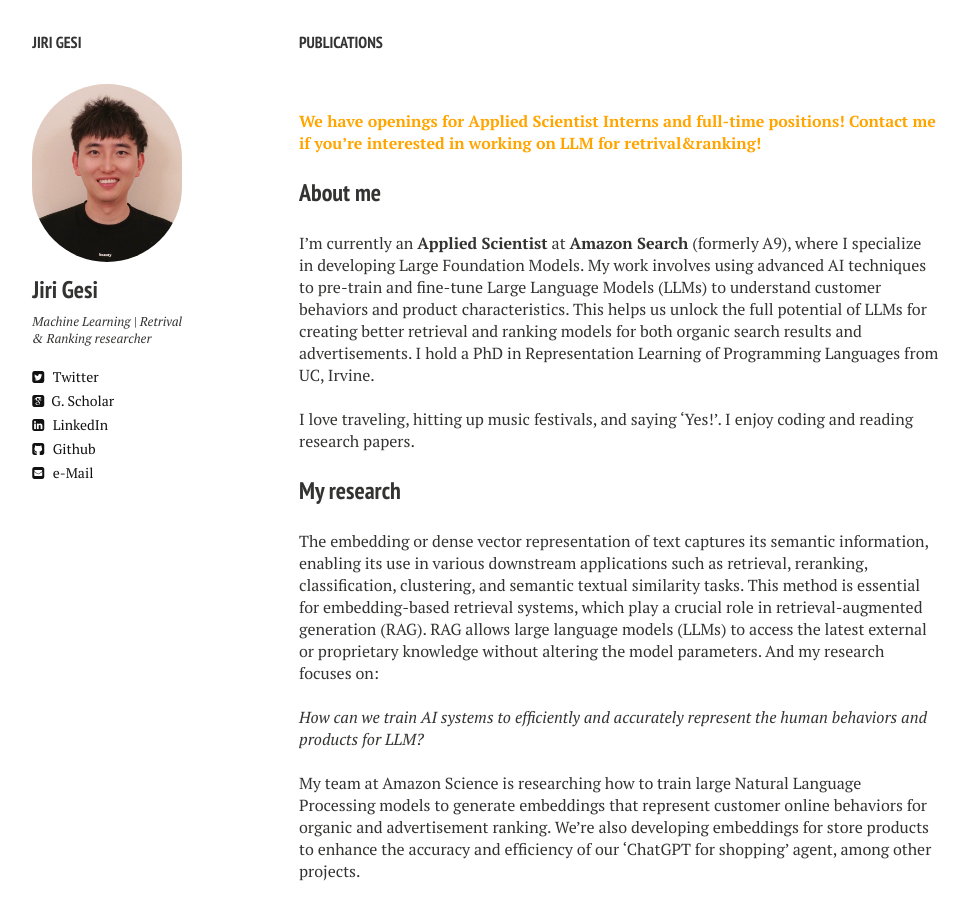
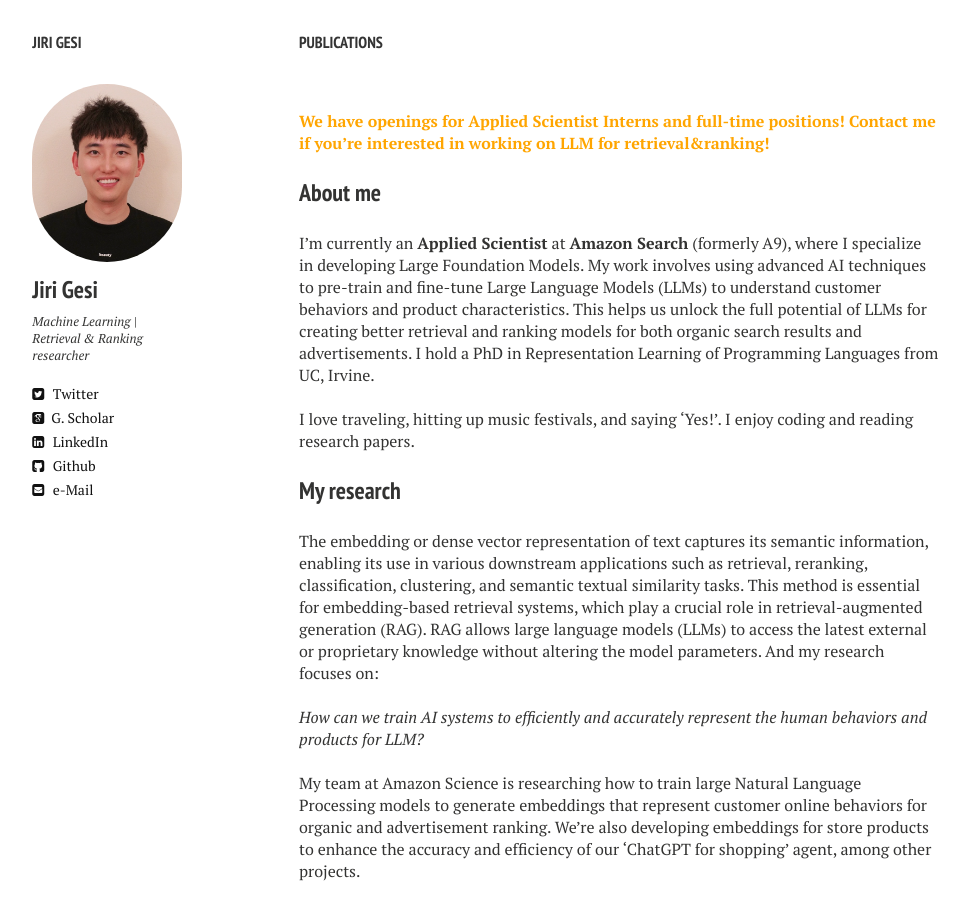
Before and after one commit to Jirigesi/Jirigesi.github.io, a Jekyll site: the page built from index.md, in a window 1280 px wide and 900 px high. Shown: the whole window, without its empty margins (21-989 px from the left). Built offline with Jekyll 4.4.1, drawn with Linux system fonts in a browser that asks for light colours; nearby versions of some CDN libraries; comment, search, counter and statistics services are not loaded.

Commit message:
Fix retrieval spelling

```diff
--- a/_config.yml
+++ b/_config.yml
@@ -10,7 +10,7 @@ disqus_shortname: Jirigesi
 owner:
   name:           Jiri Gesi
   avatar:         jirigesi2.png
-  bio:            Machine Learning | Retrival & Ranking researcher
+  bio:            Machine Learning | Retrieval & Ranking researcher
   email:          jirigesi@gmail.com
   # Social networking links are used in author-bio sidebar. Update and remove as you like.
   twitter: jirigesi
--- a/index.md
+++ b/index.md
@@ -5,7 +5,7 @@ tags: [Jekyll, theme, responsive, blog, template]
 
 ---
 
-<span style="color: orange;">**We have openings for Applied Scientist Interns and full-time positions! Contact me if you're interested in working on LLM for retrival&ranking!**</span>
+<span style="color: orange;">**We have openings for Applied Scientist Interns and full-time positions! Contact me if you're interested in working on LLM for retrieval&ranking!**</span>
 
 ### About me
 
```
